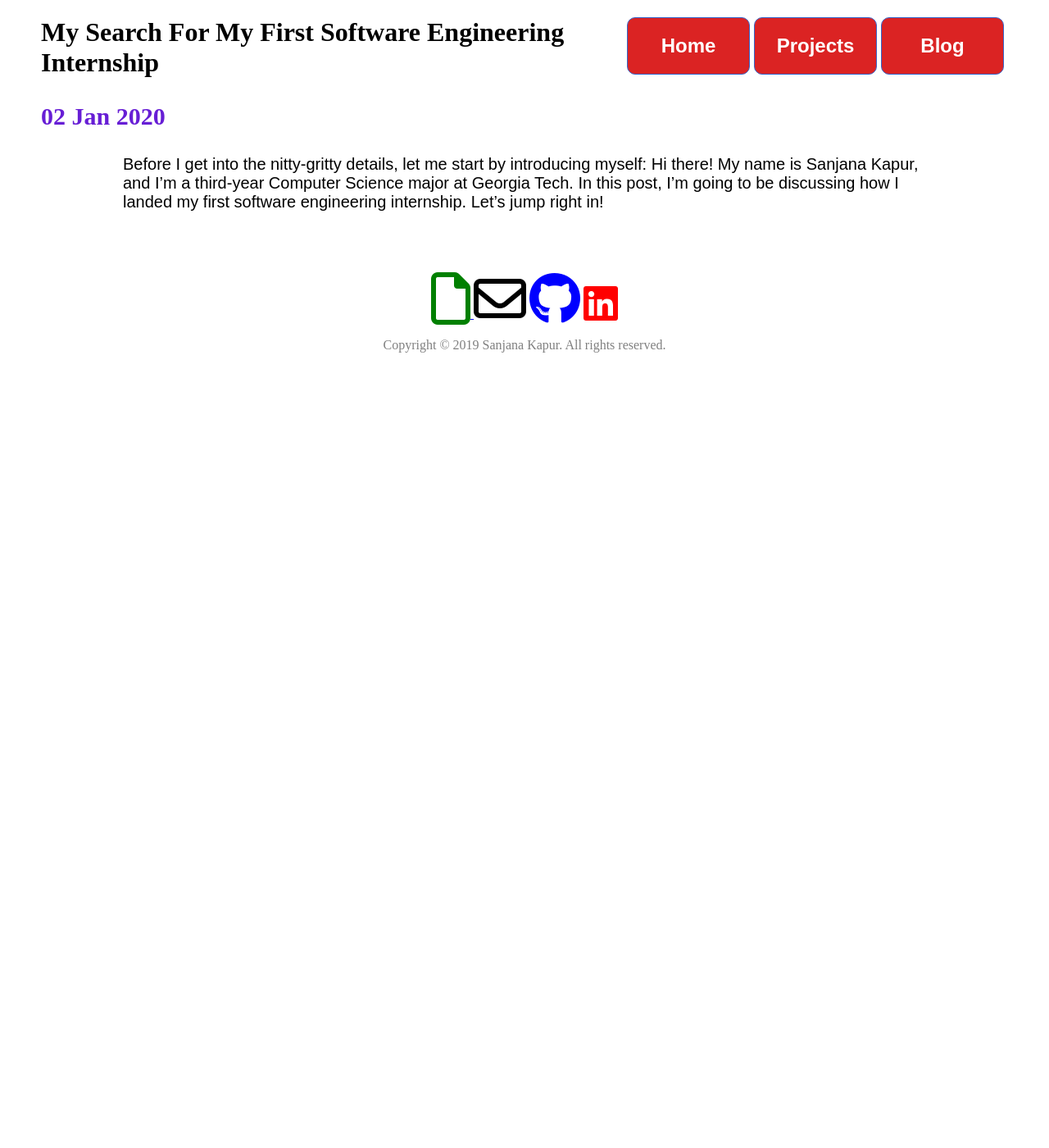
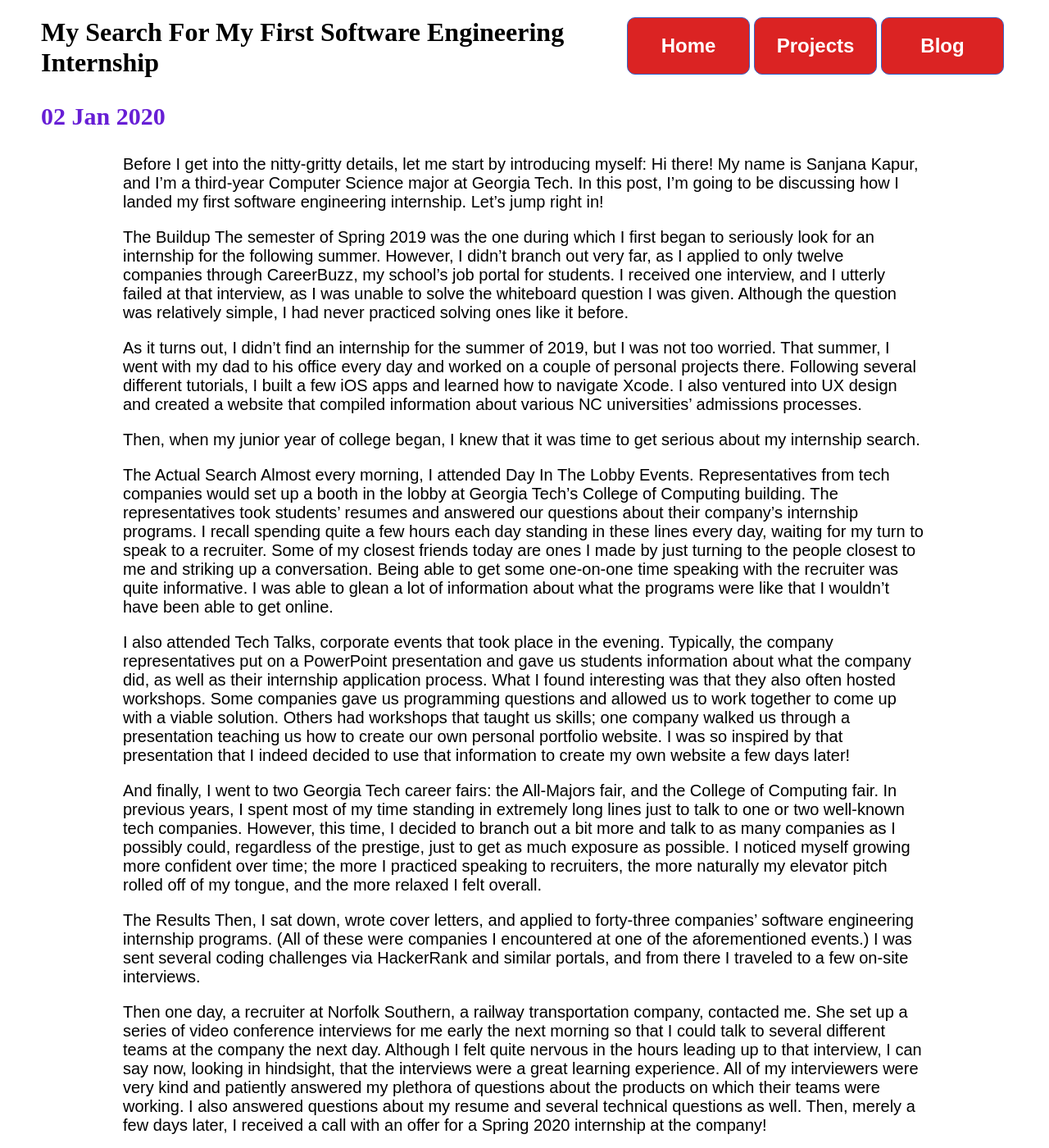
Before and after one commit to skapur12/skapur12.github.io, a Jekyll site: the page built from _posts/2020-01-02-My-Search-For-My-First-Software-Engineering-Internship.md, in a window 1280 px wide and 1400 px high. Shown: the whole window at 82% size. Built offline with Jekyll 4.4.1, drawn with Linux system fonts in a browser that asks for light colours; nearby versions of some CDN libraries; comment, search, counter and statistics services are not loaded; some of the changed text lies outside the part shown.

Commit message:
Posted full text of blog post

```diff
--- a/_posts/2020-01-02-My-Search-For-My-First-Software-Engineering-Internship.md
+++ b/_posts/2020-01-02-My-Search-For-My-First-Software-Engineering-Internship.md
@@ -5,3 +5,27 @@ date: 2020-01-02
 ---
 
 Before I get into the nitty-gritty details, let me start by introducing myself: Hi there! My name is Sanjana Kapur, and I’m a third-year Computer Science major at Georgia Tech. In this post, I’m going to be discussing how I landed my first software engineering internship. Let’s jump right in!
+
+The Buildup
+The semester of Spring 2019 was the one during which I first began to seriously look for an internship for the following summer. However, I didn’t branch out very far, as I applied to only twelve companies through CareerBuzz, my school’s job portal for students. I received one interview, and I utterly failed at that interview, as I was unable to solve the whiteboard question I was given. Although the question was relatively simple, I had never practiced solving ones like it before.
+
+As it turns out, I didn’t find an internship for the summer of 2019, but I was not too worried. That summer, I went with my dad to his office every day and worked on a couple of personal projects there. Following several different tutorials, I built a few iOS apps and learned how to navigate Xcode. I also ventured into UX design and created a website that compiled information about various NC universities’ admissions processes.
+
+Then, when my junior year of college began, I knew that it was time to get serious about my internship search.
+
+The Actual Search
+Almost every morning, I attended Day In The Lobby Events. Representatives from tech companies would set up a booth in the lobby at Georgia Tech’s College of Computing building. The representatives took students’ resumes and answered our questions about their company’s internship programs. I recall spending quite a few hours each day standing in these lines every day, waiting for my turn to speak to a recruiter. Some of my closest friends today are ones I made by just turning to the people closest to me and striking up a conversation. Being able to get some one-on-one time speaking with the recruiter was quite informative. I was able to glean a lot of information about what the programs were like that I wouldn’t have been able to get online.
+
+I also attended Tech Talks, corporate events that took place in the evening. Typically, the company representatives put on a PowerPoint presentation and gave us students information about what the company did, as well as their internship application process. What I found interesting was that they also often hosted workshops. Some companies gave us programming questions and allowed us to work together to come up with a viable solution. Others had workshops that taught us skills; one company walked us through a presentation teaching us how to create our own personal portfolio website. I was so inspired by that presentation that I indeed decided to use that information to create my own website a few days later!
+
+And finally, I went to two Georgia Tech career fairs: the All-Majors fair, and the College of Computing fair. In previous years, I spent most of my time standing in extremely long lines just to talk to one or two well-known tech companies. However, this time, I decided to branch out a bit more and talk to as many companies as I possibly could, regardless of the prestige, just to get as much exposure as possible. I noticed myself growing more confident over time; the more I practiced speaking to recruiters, the more naturally my elevator pitch rolled off of my tongue, and the more relaxed I felt overall.
+
+The Results
+Then, I sat down, wrote cover letters, and applied to forty-three companies’ software engineering internship programs. (All of these were companies I encountered at one of the aforementioned events.) I was sent several coding challenges via HackerRank and similar portals, and from there I traveled to a few on-site interviews.
+
+Then one day, a recruiter at Norfolk Southern, a railway transportation company, contacted me. She set up a series of video conference interviews for me early the next morning so that I could talk to several different teams at the company the next day. Although I felt quite nervous in the hours leading up to that interview, I can say now, looking in hindsight, that the interviews were a great learning experience. All of my interviewers were very kind and patiently answered my plethora of questions about the products on which their teams were working. I also answered questions about my resume and several technical questions as well. Then, merely a few days later, I received a call with an offer for a Spring 2020 internship at the company!
+
+Any Advice?
+Although it sounds cliche, I think that putting in consistent effort over the course of the semester really does pay off. During previous semesters, I was lazy and simply applied online to these companies without any sort of in-person interaction. I realized that I was cheating myself by not taking advantage of all of the wonderful events that allowed me to speak face-to-face with the recruiters and learn more about their companies’ internship programs. The time I spent alone practicing answering technical interview questions proved to be invaluable as well. For more specific advice on how to land your first software engineering internship, you can read my blog post here.
+
+Thanks for reading! If you’ve made it this far, I’d love to connect with you on LinkedIn. Good luck with your internship search!
```
